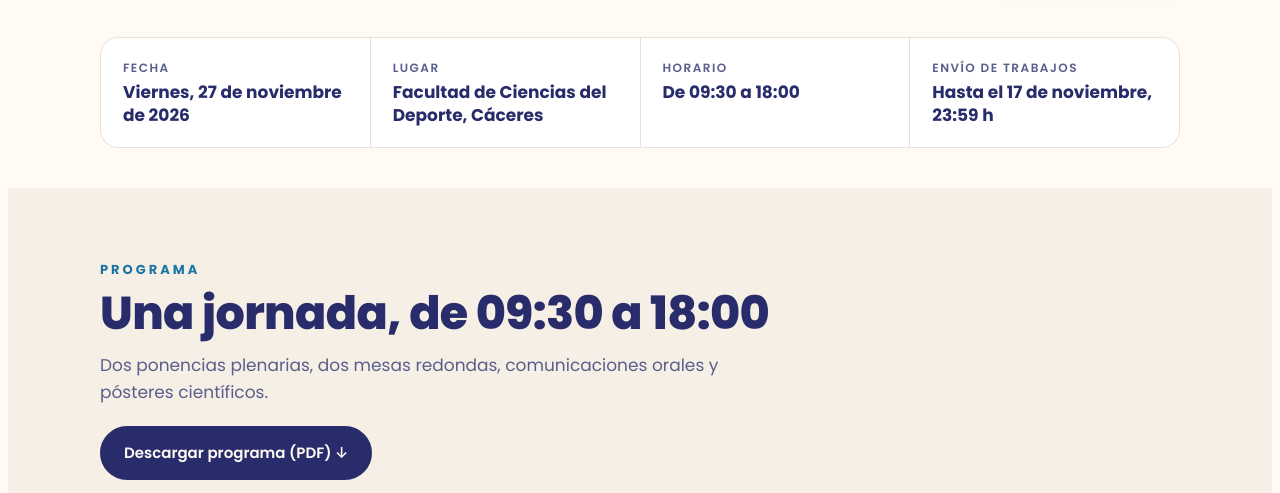
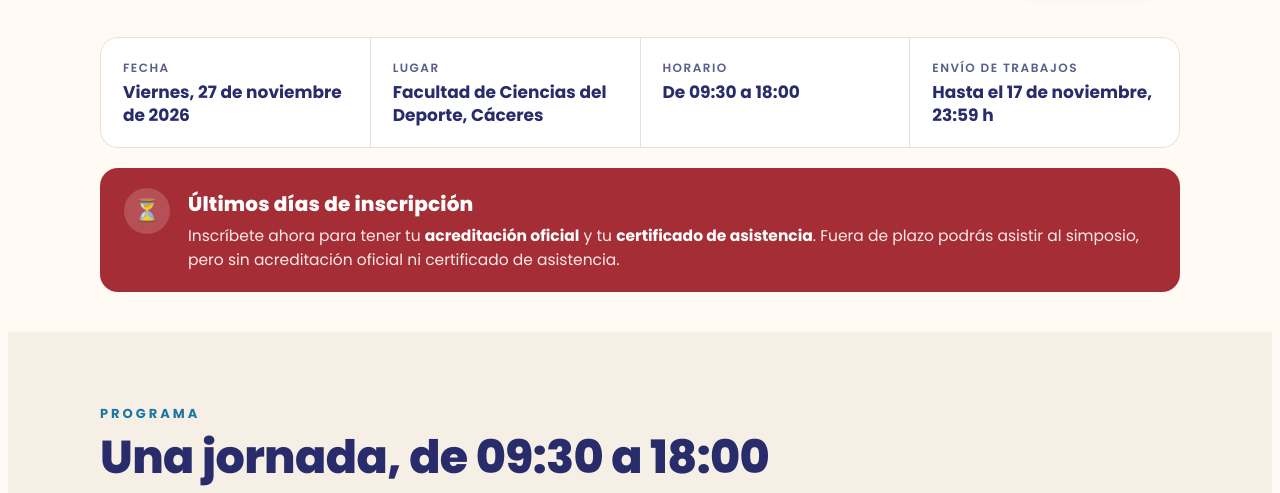
Before and after one commit to Adfexcc/Simposio-Ciencias-del-Deporte, a plain HTML site: page index.html in a window 1280 px wide. Shown: the part 564-1057 px from the top of the page. Drawn offline with Linux system fonts and the light colour scheme.

Commit message:
Aviso de últimos días de inscripción
Co-Authored-By: Claude Opus 5.5 <noreply@anthropic.com>
Claude-Session: https://claude.ai/code/session_01FYuyvSRBj5DsWyHdJLuBSn

```diff
--- a/index.html
+++ b/index.html
@@ -85,6 +85,13 @@ a:focus-visible,button:focus-visible{outline:3px solid var(--blue);outline-offse
 .fact strong{display:block;font-size:17px;margin-top:4px;line-height:1.35}
 @media (max-width:820px){.facts{grid-template-columns:1fr 1fr}}
 @media (max-width:420px){.facts{grid-template-columns:1fr}}
+
+
+.notice{display:flex;gap:18px;align-items:flex-start;margin-top:20px;background:var(--red);color:#fff;border-radius:var(--r);padding:20px 24px}
+.notice .nicon{flex:none;width:46px;height:46px;border-radius:50%;background:rgba(255,255,255,.16);display:grid;place-items:center;font-size:22px}
+.notice strong{display:block;font-size:20px;font-weight:800;letter-spacing:.2px}
+.notice p{margin-top:4px;font-size:15.5px;line-height:1.55;color:#FBE9EA}
+.notice b{color:#fff}
 
 /* sections */
 section.block{padding-block:72px}
@@ -245,6 +252,13 @@ footer{padding-block:48px 40px;border-top:1px solid var(--line)}
       <div class="fact"><small>Lugar</small><strong>Facultad de Ciencias del Deporte, Cáceres</strong></div>
       <div class="fact"><small>Horario</small><strong>De 09:30 a 18:00</strong></div>
       <div class="fact"><small>Envío de trabajos</small><strong>Hasta el 17 de noviembre, 23:59 h</strong></div>
+    </div>
+    <div class="notice" role="note">
+      <div class="nicon" aria-hidden="true">⏳</div>
+      <div>
+        <strong>Últimos días de inscripción</strong>
+        <p>Inscríbete ahora para tener tu <b>acreditación oficial</b> y tu <b>certificado de asistencia</b>. Fuera de plazo podrás asistir al simposio, pero sin acreditación oficial ni certificado de asistencia.</p>
+      </div>
     </div>
   </div>
 </header>
```
